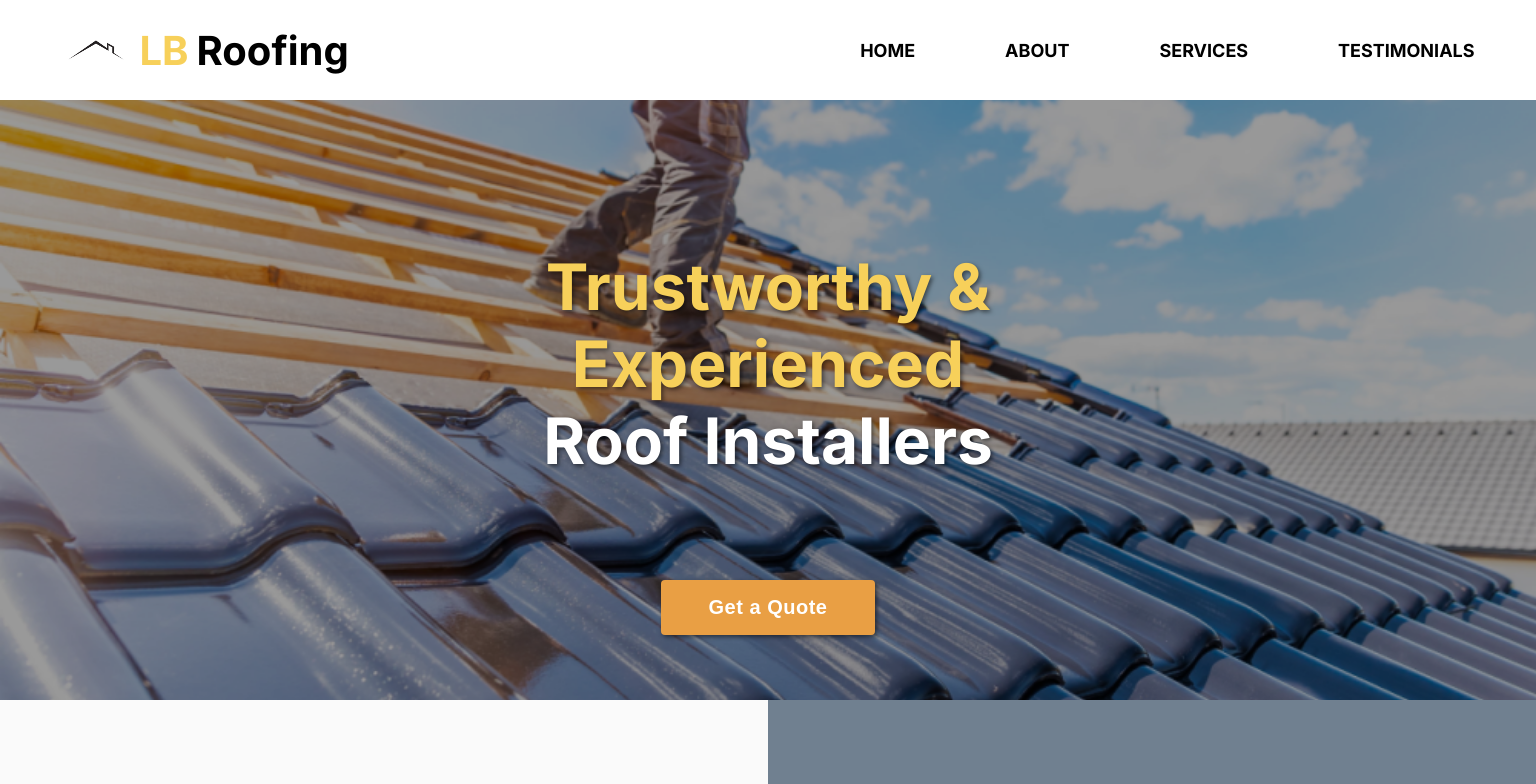
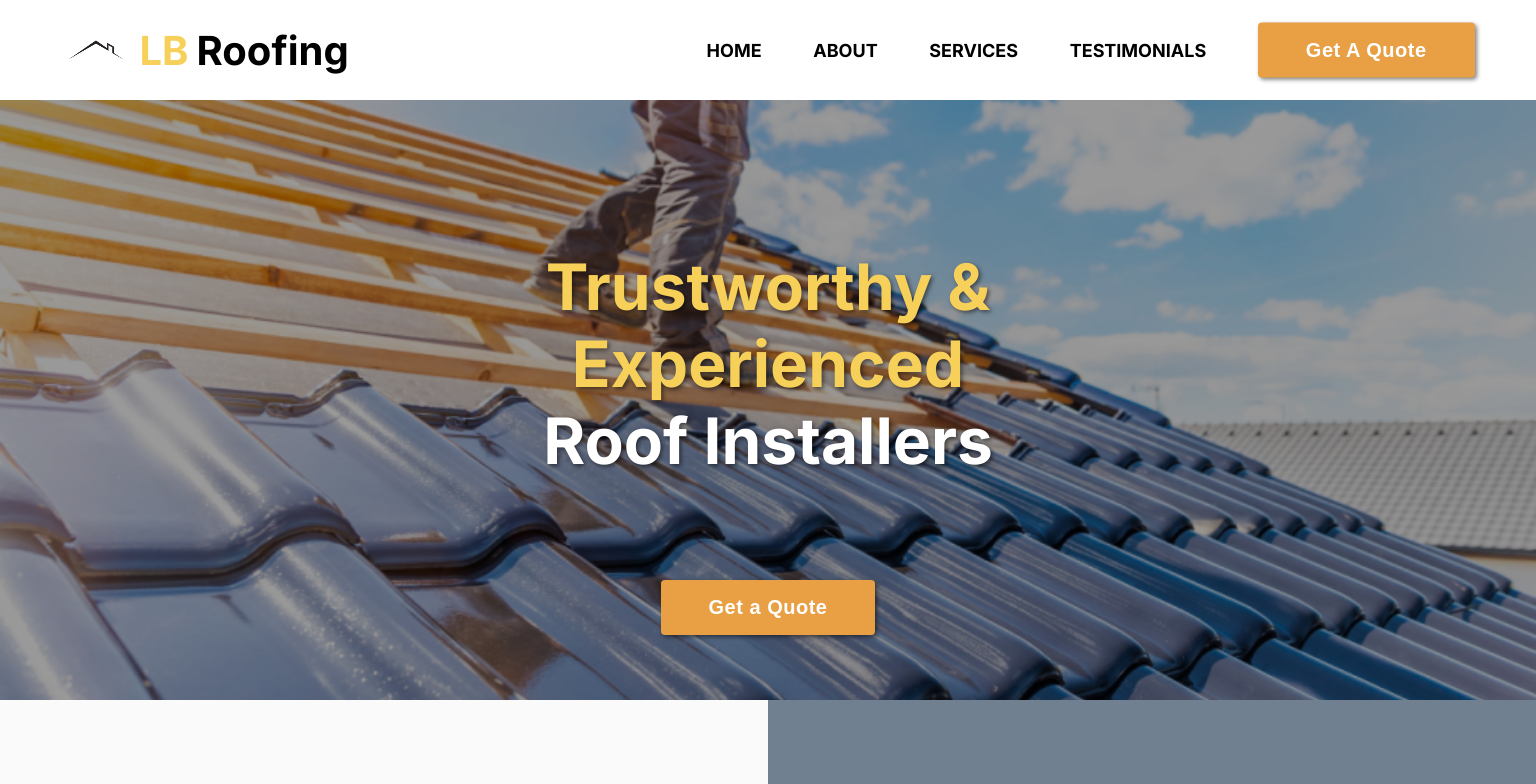
Before and after one commit to jake4369/blroofing, a Next.js app: page / in a window 1536 px wide. Shown: the top 784 px of the page. Built offline with nearby package versions, Linux system fonts and the light colour scheme.

Commit message:
CTA button header - desktop

```diff
--- a/components/Header/Nav.jsx
+++ b/components/Header/Nav.jsx
@@ -29,7 +29,17 @@ const Nav = ({ animationClass, toggleMenu }) => {
   return (
     <nav className={animationClass}>
       {/* DESKTOP NAV */}
-      <ul className="desktop-nav">{desktopLinks}</ul>
+      <ul className="desktop-nav">
+        {desktopLinks}
+        <li>
+          <CTAButton
+            handleClick={openModal}
+            ariaLabel="Click here to find our contact information and get your free quote"
+          >
+            Get A Quote
+          </CTAButton>
+        </li>
+      </ul>
 
       {/* MOBILE NAV */}
       <div className="mobile-nav__container">
--- a/components/Header/styles.css
+++ b/components/Header/styles.css
@@ -180,7 +180,7 @@ ul {
 
 @media (min-width: 90rem) {
   nav {
-    width: 40%;
+    width: 50%;
   }
 
   .desktop-nav li a {
@@ -206,4 +206,68 @@ ul {
     transform: scaleX(1);
     transform-origin: bottom left;
   }
+
+  .desktop-nav .cta-btn:hover {
+    -webkit-animation: wobble-hor-bottom 0.8s both;
+    animation: wobble-hor-bottom 0.8s both;
+  }
+
+  @-webkit-keyframes wobble-hor-bottom {
+    0%,
+    100% {
+      -webkit-transform: translateX(0%);
+      transform: translateX(0%);
+      -webkit-transform-origin: 50% 50%;
+      transform-origin: 50% 50%;
+    }
+    15% {
+      -webkit-transform: translateX(-30px) rotate(-6deg);
+      transform: translateX(-30px) rotate(-6deg);
+    }
+    30% {
+      -webkit-transform: translateX(15px) rotate(6deg);
+      transform: translateX(15px) rotate(6deg);
+    }
+    45% {
+      -webkit-transform: translateX(-15px) rotate(-3.6deg);
+      transform: translateX(-15px) rotate(-3.6deg);
+    }
+    60% {
+      -webkit-transform: translateX(9px) rotate(2.4deg);
+      transform: translateX(9px) rotate(2.4deg);
+    }
+    75% {
+      -webkit-transform: translateX(-6px) rotate(-1.2deg);
+      transform: translateX(-6px) rotate(-1.2deg);
+    }
+  }
+  @keyframes wobble-hor-bottom {
+    0%,
+    100% {
+      -webkit-transform: translateX(0%);
+      transform: translateX(0%);
+      -webkit-transform-origin: 50% 50%;
+      transform-origin: 50% 50%;
+    }
+    15% {
+      -webkit-transform: translateX(-30px) rotate(-6deg);
+      transform: translateX(-30px) rotate(-6deg);
+    }
+    30% {
+      -webkit-transform: translateX(15px) rotate(6deg);
+      transform: translateX(15px) rotate(6deg);
+    }
+    45% {
+      -webkit-transform: translateX(-15px) rotate(-3.6deg);
+      transform: translateX(-15px) rotate(-3.6deg);
+    }
+    60% {
+      -webkit-transform: translateX(9px) rotate(2.4deg);
+      transform: translateX(9px) rotate(2.4deg);
+    }
+    75% {
+      -webkit-transform: translateX(-6px) rotate(-1.2deg);
+      transform: translateX(-6px) rotate(-1.2deg);
+    }
+  }
 }
```
